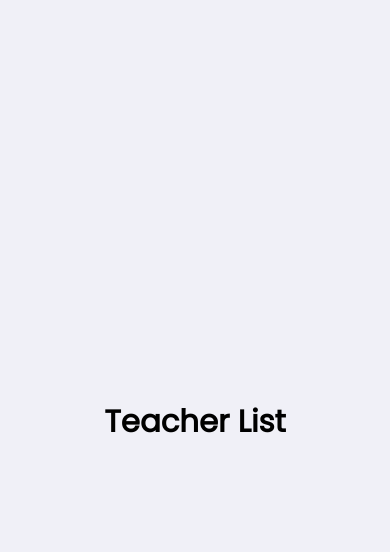
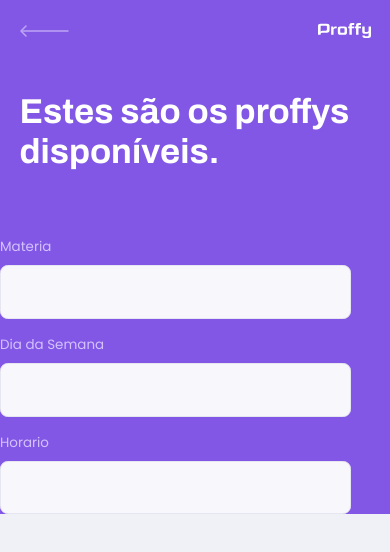
Before and after one commit to thaispaes/proffy, a React (Create React App) app: page /study in a window 390 px wide. Shown: the top 552 px of the page. Built offline with nearby package versions, Linux system fonts and the light colour scheme.

Commit message:
Form para pesquisa Mobile
Com ERROR no design

```diff
--- /dev/null
+++ b/src/components/PageHeader/index.tsx
@@ -0,0 +1,33 @@
+import React from 'react';
+import { Link } from 'react-router-dom';
+
+import backIcon from '../../assets/images/icons/back.svg';
+import logoImg from '../../assets/images/logo.svg';
+
+interface PageHeaderProps {
+    title: string;
+}
+
+const PageHeader: React.FC<PageHeaderProps> = (props) => {
+    return(
+        <header className="page-header">
+            <div className="top-bar-container">
+                    <Link to="/">
+                        <img src={backIcon} alt="Voltar"/>
+                    </ Link>
+
+                    <img src={logoImg} alt="Proffy"/>
+                </div>
+
+                <div className="header-content">
+                   <strong>{props.title}</strong>
+                </div>
+
+                {props.children}
+            </header>
+
+
+    );
+}
+
+export default PageHeader;
--- /dev/null
+++ b/src/components/PageHeader/style.css
@@ -0,0 +1,47 @@
+#page-teacher-list {
+    width: 100vw;
+    height: 100vh;
+}
+
+.page-header {
+    display: flex;
+    flex-direction: column;
+    background-color: var(--color-primary);
+}
+
+.page-header .top-bar-container{
+    width: 90%;
+    margin: 0 auto;
+    display: flex;
+    justify-content: space-between;
+
+    align-items: center;
+    color: var(--color-text-in-primary);
+    padding: 1.6rem 0;
+}
+
+.page-header .top-bar-container a{
+    height: 3.2rem;
+    transition: opacity 0.2s;
+}
+
+.page-header .top-bar-container a:hover{
+    opacity: 0.6;
+}
+
+.page-header .top-bar-container > img {
+    height: 1.6rem;
+}
+
+.page-header .header-content {
+    width: 90%;
+    margin: 0 auto;
+    position: relative;
+    margin: 3.2rem auto;
+}
+
+.page-header .header-content strong{
+    font: 700 3.6rem Archivo;
+    line-height: 4.2rem;
+    color: var(--color-title-in-primary);
+}
--- a/src/pages/TeacherForm/index.tsx
+++ b/src/pages/TeacherForm/index.tsx
@@ -1,8 +1,14 @@
 import React from 'react';
+
+
+import PageHeader from '../../components/PageHeader';
+
 
 function TeacherForm(){
     return(
-        <h1> Teacher Form </h1>
+        <div id="page-teacher-form" className="container">
+          <PageHeader title="Que incrível que você quer dar aulas."/>
+        </div>
     )
 }
 
--- a/src/pages/TeacherList/index.tsx
+++ b/src/pages/TeacherList/index.tsx
@@ -1,8 +1,31 @@
 import React from 'react';
+import './styles.css';
+
+import PageHeader from '../../components/PageHeader';
+
 
 function TeacherList(){
     return(
-        <h1> Teacher List </h1>
+        <div id="page-teacher-list" className="container">
+          <PageHeader title="Estes são os proffys disponíveis.">
+               <form id="search-teachers" className="container">
+                   <div className="input-block">
+                       <label htmlFor="subject"> Materia </label>
+                       <input type="text" id="subject"/>
+                   </div>
+
+                   <div className="input-block">
+                       <label htmlFor="week-day"> Dia da Semana </label>
+                       <input type="text" id="week-day"/>
+                   </div>
+
+                   <div className="input-block">
+                       <label htmlFor="time"> Horario </label>
+                       <input type="text" id="time"/>
+                   </div>
+                   </form>
+            </ PageHeader>
+        </div>
     )
 }
 
--- /dev/null
+++ b/src/pages/TeacherList/styles.css
@@ -0,0 +1,90 @@
+#page-teacher-list {
+    width: 100vw;
+    height: 100vh;
+}
+
+.page-header {
+    display: flex;
+    flex-direction: column;
+    background-color: var(--color-primary);
+}
+
+.page-header .top-bar-container{
+    width: 90%;
+    margin: 0 auto;
+    display: flex;
+    justify-content: space-between;
+
+    align-items: center;
+    color: var(--color-text-in-primary);
+    padding: 1.6rem 0;
+}
+
+.page-header .top-bar-container a{
+    height: 3.2rem;
+    transition: opacity 0.2s;
+}
+
+.page-header .top-bar-container a:hover{
+    opacity: 0.6;
+}
+
+.page-header .top-bar-container > img {
+    height: 1.6rem;
+}
+
+.page-header .header-content {
+    width: 90%;
+    margin: 0 auto;
+    position: relative;
+    margin: 3.2rem auto;
+}
+
+.page-header .header-content strong{
+    font: 700 3.6rem Archivo;
+    line-height: 4.2rem;
+    color: var(--color-title-in-primary);
+}
+
+#search-teachers{
+    margin-top: 3.2rem;
+}
+
+#search-teachers label{
+    color: var(--color-text-in-primary);
+}
+
+#search-teachers .input-block{
+    position: relative;
+}
+
+#search-teachers .input-block + .input-block {
+    margin-top: 1.4rem;
+}
+
+#search-teachers .input-block label {
+    font-size: 1.4rem;
+}
+
+#search-teachers .input-block input{
+    width: 100%;
+    height: 5.6rem;
+    margin-top: 0.8rem;
+    border-radius: 0.8rem;
+    background: var(--color-input-background);
+    border: 1px solid var(--color-line-in-white);
+    outline: 0;
+    padding: 0 1.6rem;
+    font: 1.6rem Archivo;
+}
+
+#search-teachers .input-block:focus-within::after{
+    width: calc(100%-3.2rem);
+    height: 2px;
+    content: '';
+    background: var(--color-primary-light);
+    position: absolute;
+    left: 1.6rem;
+    right: 1.6rem;
+    bottom: 0;
+}
```
